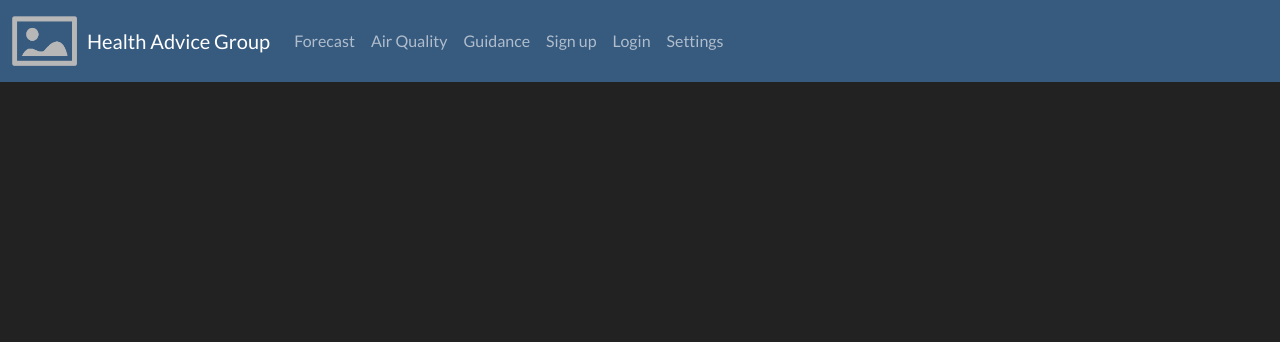
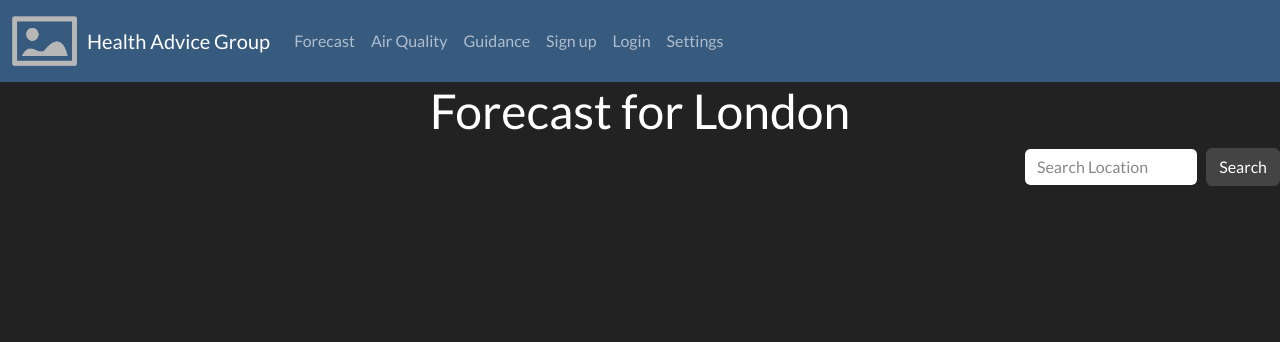
Before and after one commit to Exam201/Exam, a PHP site: page /Forecast.php in a window 1280 px wide. Shown: the top 342 px of the page. Run offline with PHP 8.4, Linux system fonts and the light colour scheme.

Commit message:
Update Forecast.php

```diff
--- a/Forecast.php
+++ b/Forecast.php
@@ -2,10 +2,11 @@
 include 'Library/dbconnect.php';
 $conn = connect(); //this calls the connection function from the dbconnect.php file and returns the connection object to the variable $conn
 ?>
+<doctype html>
+<html>
 <link rel="Stylesheet" href="bootstrap-5.3.0-alpha1-dist/css/bootstrap.css">
 <script scr="bootstrap-5.3.0-alpha1-dist/js/bootstrap.js"></script>
 <script src="https://ajax.googleapis.com/ajax/libs/jquery/3.5.1/jquery.min.js"></script>
-<!-- navbar -->
 <script>
 var weatherlocation = "London";
 const settings = {
@@ -17,15 +18,19 @@ const settings = {
 		"X-RapidAPI-Key": "79171e5d24msh41c8d90c88ee23fp1efeb4jsnea0811d2e874",
 		"X-RapidAPI-Host": "weatherapi-com.p.rapidapi.com"
 	}
-};
+}; //this is the API call to get the weather data
 
 $.ajax(settings).done(function (weatherdata) {
 	console.log(weatherdata);
     console.log(weatherdata.current.cloud);
 });
 
-
 </script>
+<header>
+    <title>Forecast</title>
+</header>
+<body>
+<!-- navbar -->
 <nav class="navbar navbar-expand-lg navbar-dark bg-primary">
   <div class="container-fluid">
     <img src="images/placeholder.png" alt="logo" style="width:75px; height:50px; padding-right: 10px;">
@@ -58,3 +63,14 @@ $.ajax(settings).done(function (weatherdata) {
   </div>
 </nav>
 <!-- end navbar -->
+<!-- start of main content -->
+<div>
+<h1 id="pagetitle" style="text-align: center; "></h1>
+<form class="d-flex" style="margin-left: 80%;" action="forecast.php" method="post">
+    <input class="form-control me-sm-2" type="search" placeholder="Search Location">
+    <button class="btn btn-secondary my-2 my-sm-0" type="submit">Search</button> <!-- this is the search bar for the location of the weather -->
+</form>
+<script>
+    var pagetitle = document.getElementById("pagetitle");
+    pagetitle.innerHTML = "Forecast for " + weatherlocation; //this changes the heading of the page to match the location of the weather
+</script>
```
